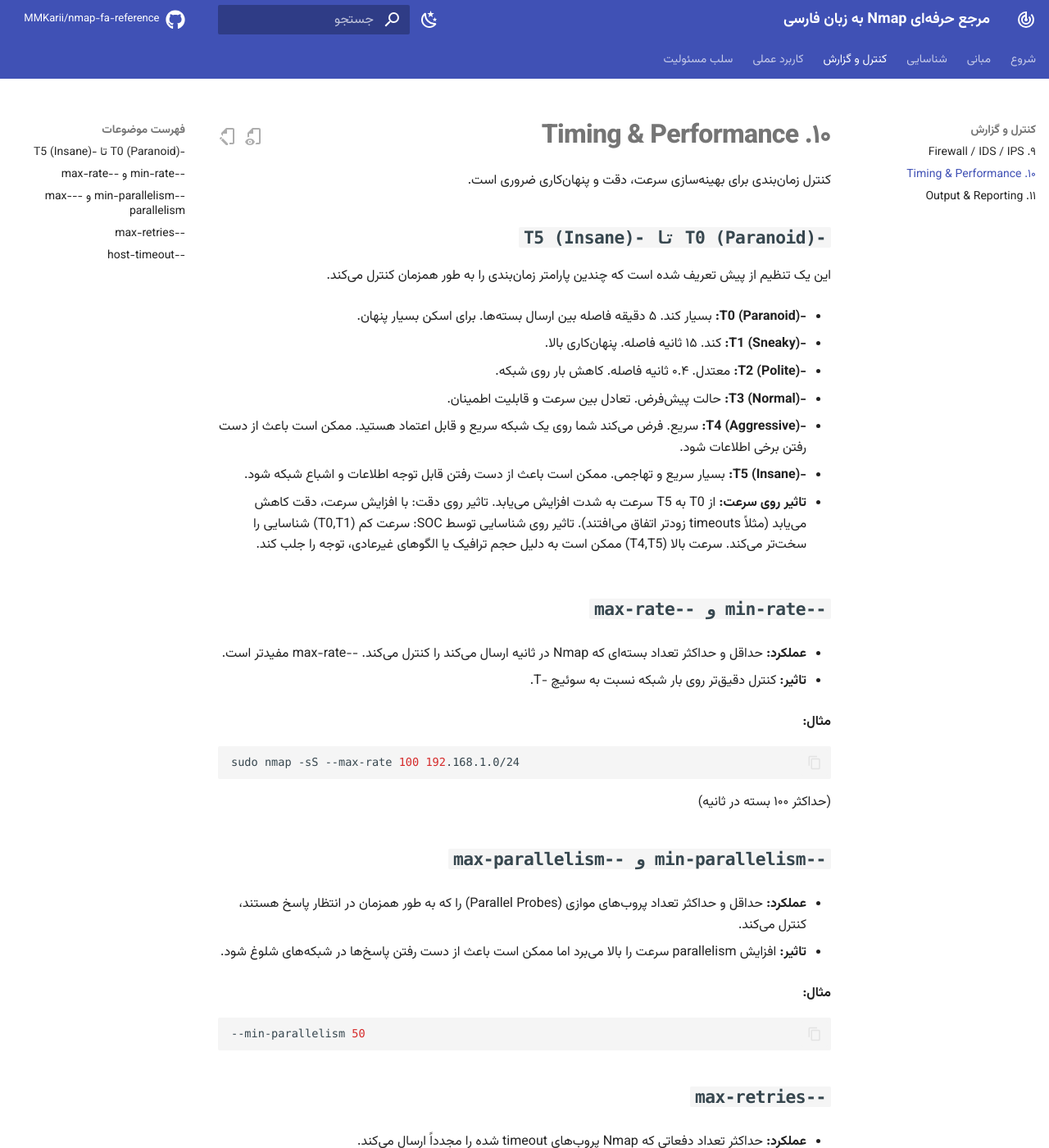
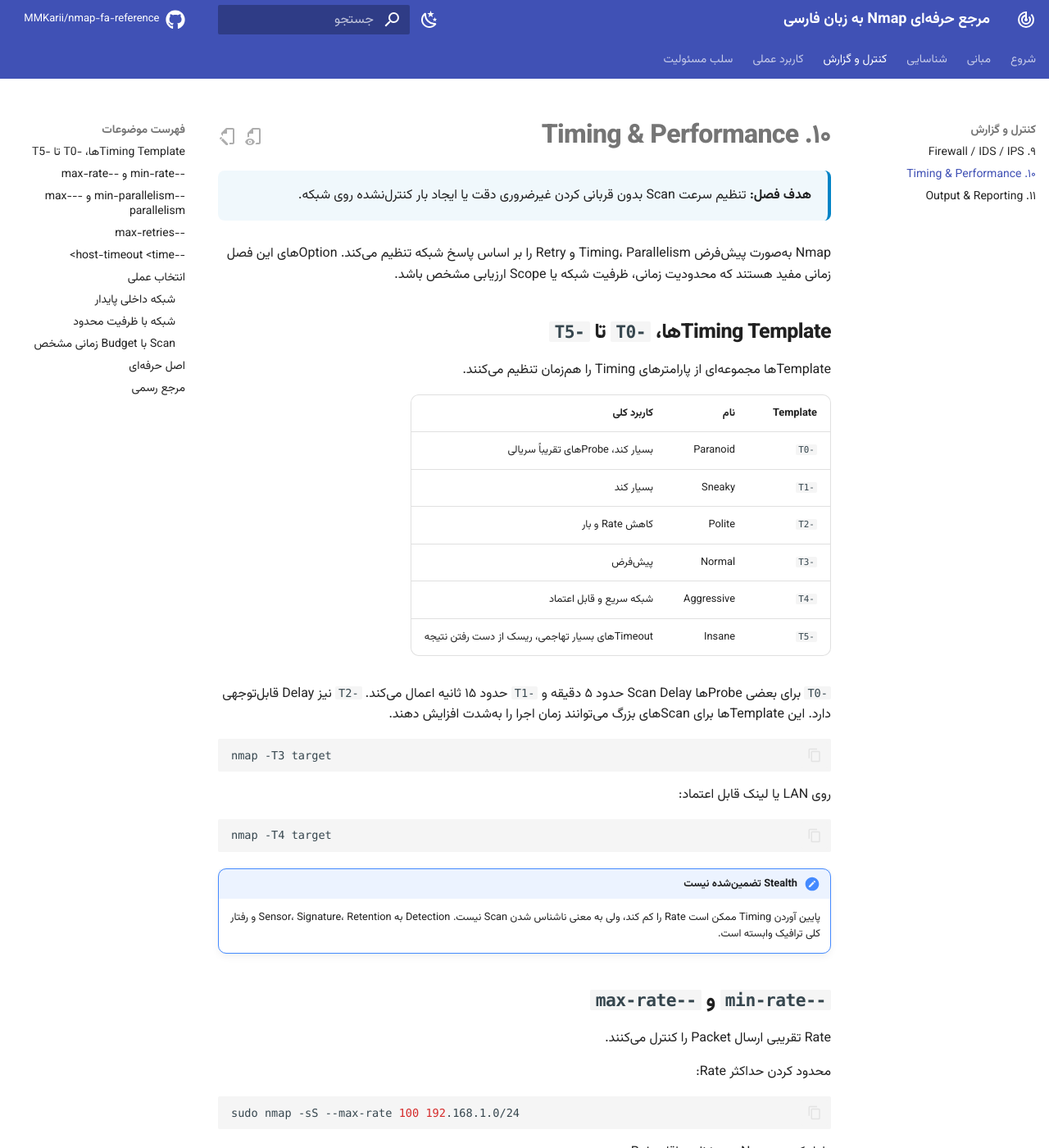
Before and after one commit to MMKarii/nmap-fa-reference, an MkDocs documentation site: the page built from docs/10-timing-performance.md, in a window 1280 px wide and 1400 px high. Shown: the whole window at 82% size. Built offline with MkDocs 1.6.1 and Material for MkDocs 9.7.7, drawn with Linux system fonts in a browser that asks for light colours; comment, search, counter and statistics services are not loaded; some of the changed text lies outside the part shown.

Commit message:
Correct Nmap timing and performance guidance

````diff
--- a/docs/10-timing-performance.md
+++ b/docs/10-timing-performance.md
@@ -1,75 +1,112 @@
 # ۱۰. Timing & Performance
 
-کنترل زمان‌بندی برای بهینه‌سازی سرعت، دقت و پنهان‌کاری ضروری است.
+<div class="chapter-meta">
+<strong>هدف فصل:</strong> تنظیم سرعت Scan بدون قربانی کردن غیرضروری دقت یا ایجاد بار کنترل‌نشده روی شبکه.
+</div>
 
-## `-T0 (Paranoid) تا -T5 (Insane)`
+Nmap به‌صورت پیش‌فرض Timing، Parallelism و Retry را بر اساس پاسخ شبکه تنظیم می‌کند. Optionهای این فصل زمانی مفید هستند که محدودیت زمانی، ظرفیت شبکه یا Scope ارزیابی مشخص باشد.
 
-این یک تنظیم از پیش تعریف شده است که چندین پارامتر زمان‌بندی را به طور همزمان کنترل می‌کند.
+## Timing Templateها، `-T0` تا `-T5`
 
-- **-T0 (Paranoid):** بسیار کند. ۵ دقیقه فاصله بین ارسال بسته‌ها. برای اسکن بسیار پنهان.
+Templateها مجموعه‌ای از پارامترهای Timing را هم‌زمان تنظیم می‌کنند.
 
-- **-T1 (Sneaky):** کند. ۱۵ ثانیه فاصله. پنهان‌کاری بالا.
+| Template | نام | کاربرد کلی |
+|---|---|---|
+| `-T0` | Paranoid | بسیار کند، Probeهای تقریباً سریالی |
+| `-T1` | Sneaky | بسیار کند |
+| `-T2` | Polite | کاهش Rate و بار |
+| `-T3` | Normal | پیش‌فرض |
+| `-T4` | Aggressive | شبکه سریع و قابل اعتماد |
+| `-T5` | Insane | Timeoutهای بسیار تهاجمی، ریسک از دست رفتن نتیجه |
 
-- **-T2 (Polite):** معتدل. ۰.۴ ثانیه فاصله. کاهش بار روی شبکه.
+`-T0` برای بعضی Probeها Scan Delay حدود ۵ دقیقه و `-T1` حدود ۱۵ ثانیه اعمال می‌کند. `-T2` نیز Delay قابل‌توجهی دارد. این Templateها برای Scanهای بزرگ می‌توانند زمان اجرا را به‌شدت افزایش دهند.
 
-- **-T3 (Normal):** حالت پیش‌فرض. تعادل بین سرعت و قابلیت اطمینان.
+```bash
+nmap -T3 target
+```
 
-- **-T4 (Aggressive):** سریع. فرض می‌کند شما روی یک شبکه سریع و قابل اعتماد هستید. ممکن است باعث از دست رفتن برخی اطلاعات شود.
+روی LAN یا لینک قابل اعتماد:
 
-- **-T5 (Insane):** بسیار سریع و تهاجمی. ممکن است باعث از دست رفتن قابل توجه اطلاعات و اشباع شبکه شود.
+```bash
+nmap -T4 target
+```
 
-- **تاثیر روی سرعت:** از T0 به T5 سرعت به شدت افزایش می‌یابد. تاثیر روی دقت: با افزایش سرعت، دقت کاهش می‌یابد (مثلاً timeouts زودتر اتفاق می‌افتند). تاثیر روی شناسایی توسط SOC: سرعت کم (T0,T1) شناسایی را سخت‌تر می‌کند. سرعت بالا (T4,T5) ممکن است به دلیل حجم ترافیک یا الگوهای غیرعادی، توجه را جلب کند.
+!!! note "Stealth تضمین‌شده نیست"
+    پایین آوردن Timing ممکن است Rate را کم کند، ولی به معنی ناشناس شدن Scan نیست. Detection به Sensor، Signature، Retention و رفتار کلی ترافیک وابسته است.
 
-## `--min-rate و --max-rate`
+## `--min-rate` و `--max-rate`
 
-- **عملکرد:** حداقل و حداکثر تعداد بسته‌ای که Nmap در ثانیه ارسال می‌کند را کنترل می‌کند. --max-rate مفیدتر است.
+Rate تقریبی ارسال Packet را کنترل می‌کنند.
 
-- **تاثیر:** کنترل دقیق‌تر روی بار شبکه نسبت به سوئیچ -T.
-
-**مثال:**
+محدود کردن حداکثر Rate:
 
 ```bash
 sudo nmap -sS --max-rate 100 192.168.1.0/24
 ```
 
-(حداکثر ۱۰۰ بسته در ثانیه)
-
-## `--min-parallelism و --max-parallelism`
-
-- **عملکرد:** حداقل و حداکثر تعداد پروب‌های موازی (Parallel Probes) را که به طور همزمان در انتظار پاسخ هستند، کنترل می‌کند.
-
-- **تاثیر:** افزایش parallelism سرعت را بالا می‌برد اما ممکن است باعث از دست رفتن پاسخ‌ها در شبکه‌های شلوغ شود.
-
-**مثال:**
+وادار کردن Nmap به حفظ حداقل Rate:
 
 ```bash
---min-parallelism 50
+sudo nmap -sS --min-rate 100 192.168.1.0/24
 ```
+
+`--max-rate` برای رعایت ظرفیت شبکه یا Change window مفید است. `--min-rate` می‌تواند Adaptive behavior Nmap را محدود کند و روی شبکه ضعیف باعث کاهش دقت شود.
+
+## `--min-parallelism` و `--max-parallelism`
+
+تعداد Probeهای Outstanding را محدود می‌کنند.
+
+```bash
+sudo nmap -sS --max-parallelism 20 target
+```
+
+Nmap به‌طور معمول Parallelism را خودکار تنظیم می‌کند. این Optionها را زمانی تغییر دهید که دلیل عملی و Measurement مشخص دارید.
 
 ## `--max-retries`
 
-- **عملکرد:** حداکثر تعداد دفعاتی که Nmap پروب‌های timeout شده را مجدداً ارسال می‌کند.
-
-- **تاثیر:** کاهش این مقدار در اسکن‌های سریع (T4/T5) باعث افزایش سرعت می‌شود اما احتمال false negative (پورت‌های filtered که در واقع open هستند) را افزایش می‌دهد.
-
-**مثال:**
+حداکثر Retry برای Probeهای بدون پاسخ را محدود می‌کند.
 
 ```bash
---max-retries 0
+sudo nmap -sS --max-retries 2 target
 ```
 
-(بدون ارسال مجدد)
+مقدار کمتر Scan را سریع‌تر می‌کند، ولی Packet loss یا Rate limiting می‌تواند باعث False Negative یا Stateهای مبهم‌تر شود.
 
-## `--host-timeout`
+## `--host-timeout <time>`
 
-- **عملکرد:** حداکثر زمانی (به میلی‌ثانیه) که Nmap برای اسکن یک میزبان صرف می‌کند قبل از اینکه آن را رها کرده و به سراغ بعدی برود.
-
-- **تاثیر:** مفید برای جلوگیری از گیر کردن روی میزبان‌های کند یا دارای فایروال پیچیده در اسکن‌های گسترده.
-
-**مثال:**
+حداکثر زمانی را که Nmap برای یک Host صرف می‌کند تعیین می‌کند.
 
 ```bash
---host-timeout 10m
+nmap --host-timeout 10m target
 ```
 
-(۱۰ دقیقه)
+پارامتر زمان از واحدهایی مثل `ms`، `s`، `m` و `h` پشتیبانی می‌کند. بنابراین `--host-timeout` فقط «بر حسب میلی‌ثانیه» نیست.
+
+## انتخاب عملی
+
+### شبکه داخلی پایدار
+
+```bash
+sudo nmap -sS -sV --top-ports 200 -T4 target
+```
+
+### شبکه با ظرفیت محدود
+
+```bash
+sudo nmap -sS --top-ports 200 -T3 --max-rate 50 target
+```
+
+### Scan با Budget زمانی مشخص
+
+```bash
+sudo nmap -sS --top-ports 1000 --host-timeout 5m --max-retries 2 target
+```
+
+## اصل حرفه‌ای
+
+قبل از تغییر چند پارامتر Timing به‌صورت هم‌زمان، Baseline بگیرید. تغییر یک متغیر در هر مرحله کمک می‌کند بفهمید افزایش سرعت یا افت دقت از کدام Option آمده است.
+
+## مرجع رسمی
+
+- [Timing and Performance](https://nmap.org/book/man-performance.html)
+- [Timing Templates](https://nmap.org/book/performance-timing-templates.html)
````
